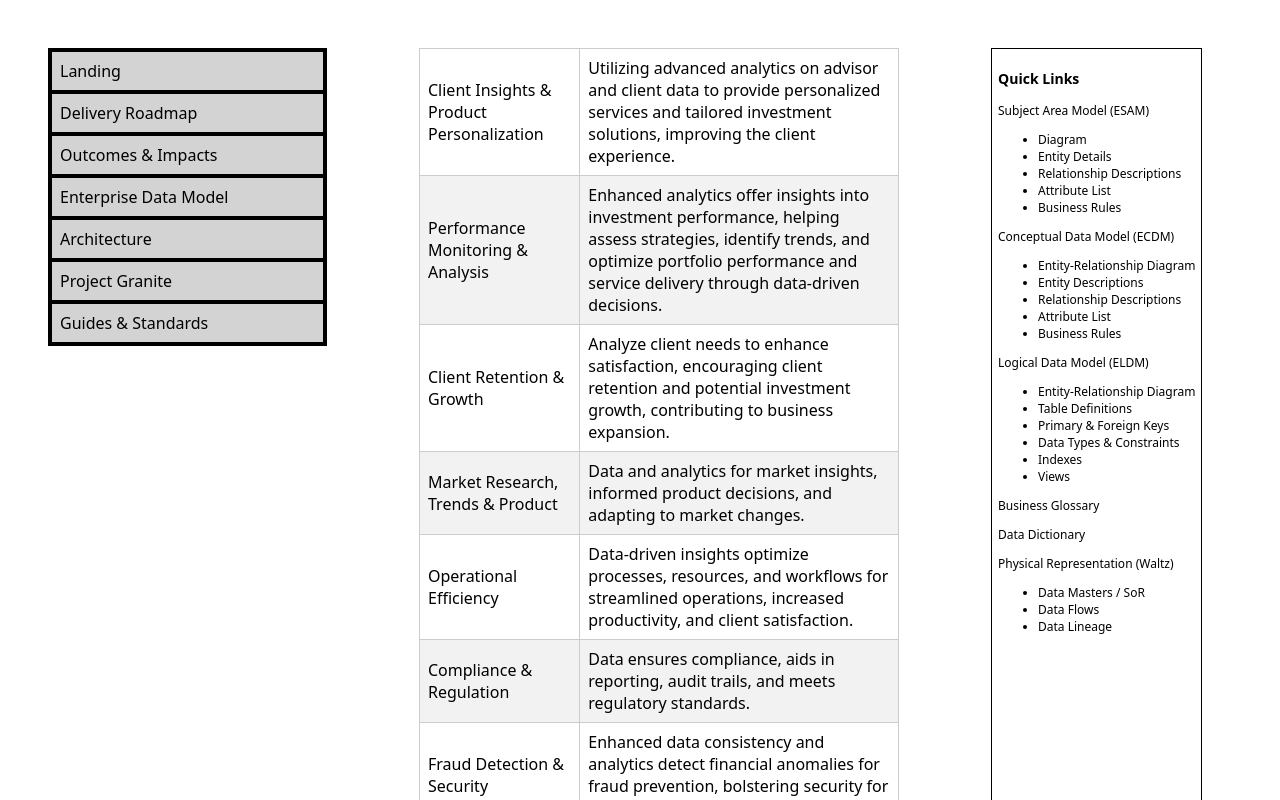
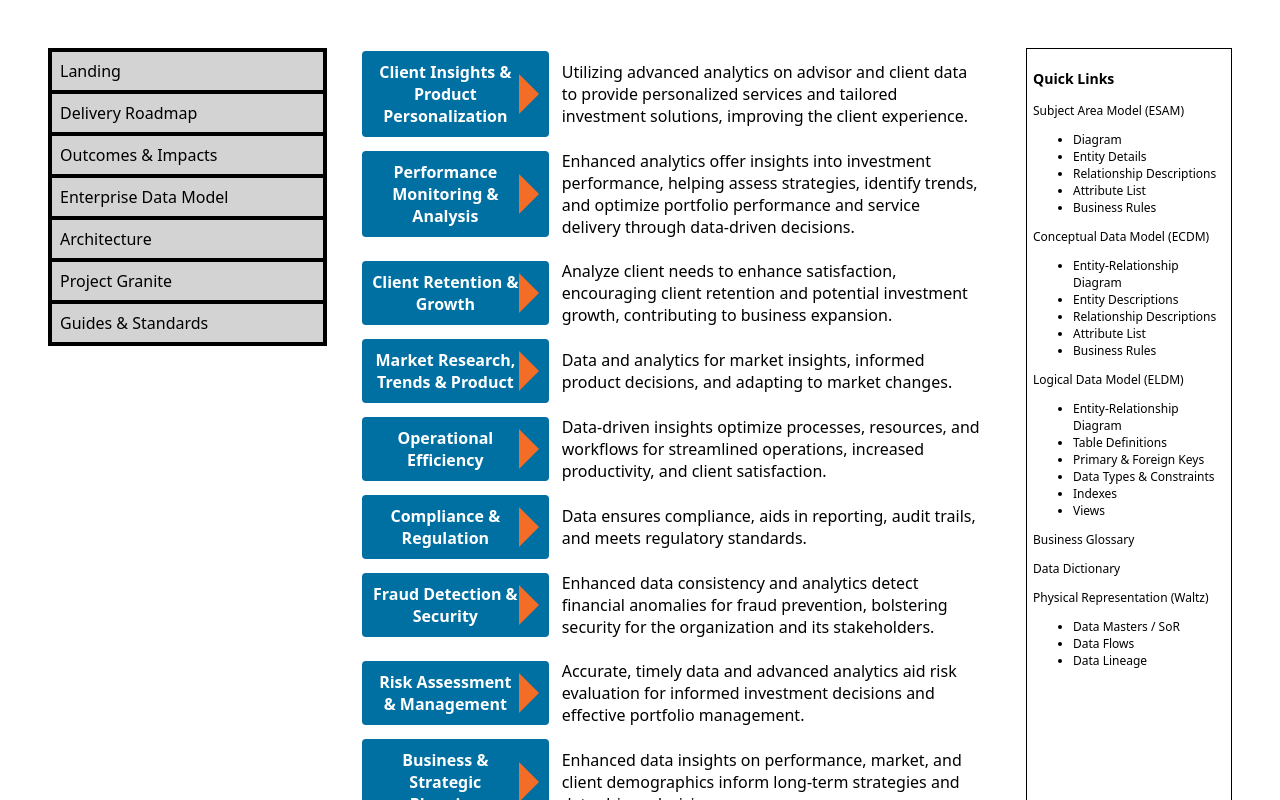
Before and after one commit to LeadingPointDev/edm-website, a React (Create React App) app: page /edm-website/outcomes in a window 1280 px wide. Shown: the top 800 px of the page. Built offline with nearby package versions, Linux system fonts and the light colour scheme.

Commit message:
update csS

```diff
--- a/src/App.css
+++ b/src/App.css
@@ -76,33 +76,38 @@ a:hover {
   padding: 0.5em;
 }
 
-.table-container {
-  display: flex;
-  justify-content: center;
+.table {
+  width: 100%;
 }
 
-.table {
-  border-collapse: collapse;
-  width: 80%;
-  max-width: 600px;
+.arrow-cell {
+  width: 30%;
 }
 
-th,
-td {
-  border: 1px solid #ccc;
-  padding: 8px;
-  text-align: left;
+.explanation-cell {
+  width: 70%;
+  padding: 10px;
 }
 
-th {
-  background-color: #f2f2f2;
+.arrow {
+  background-color: #0070A3;
+  display: flex;
+  align-items: center;
+  padding: 10px;
+  border-radius: 4px;
+}
+
+.arrow-text {
+  flex: 1;
+  text-align: center;
+  color: white;
   font-weight: bold;
 }
 
-tr:nth-child(even) {
-  background-color: #f2f2f2;
+.arrow-tail {
+  width: 0;
+  height: 0;
+  border-top: 20px solid transparent;
+  border-bottom: 20px solid transparent;
+  border-left: 20px solid #F36D26;
 }
-
-tr:hover {
-  background-color: #ddd;
-}
--- a/src/Components/Outcomes.js
+++ b/src/Components/Outcomes.js
@@ -40,18 +40,21 @@ const data = [
 
 const Outcomes = () => {
     return (
-        <div className="table-container">
         <table className="table">
             <tbody>
                 {data.map((item, index) => (
                     <tr key={index}>
-                            <td>{item.topic}</td>
-                            <td>{item.explanation}</td>
+                        <td className="arrow-cell">
+                            <div className="arrow">
+                                <div className="arrow-text">{item.topic}</div>
+                                <div className="arrow-tail"></div>
+                            </div>
+                        </td>
+                        <td className="explanation-cell">{item.explanation}</td>
                     </tr>
                 ))}
             </tbody>
         </table>
-        </div>
     );
 };
 
```
Also changed, not shown: 11 other files (tests, documents, lock files or other folders). Lines whose indentation alone changed are shown as unchanged.
